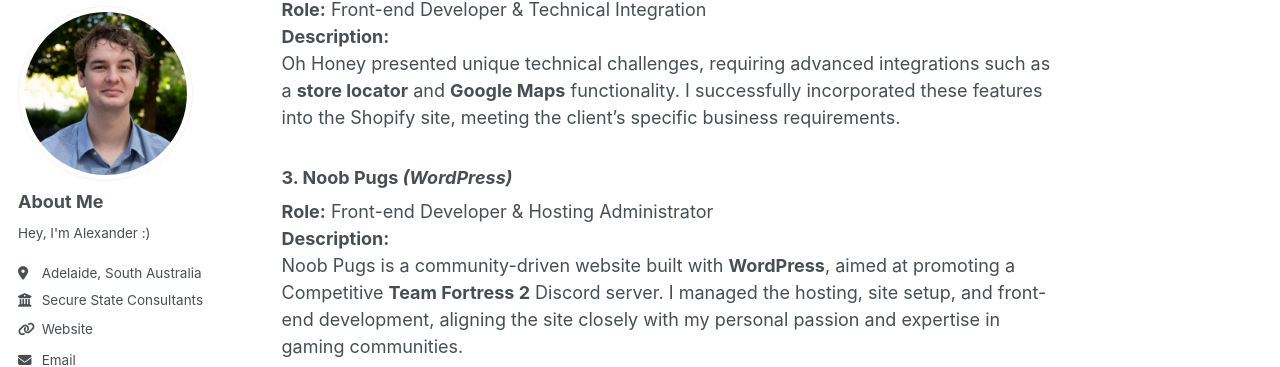
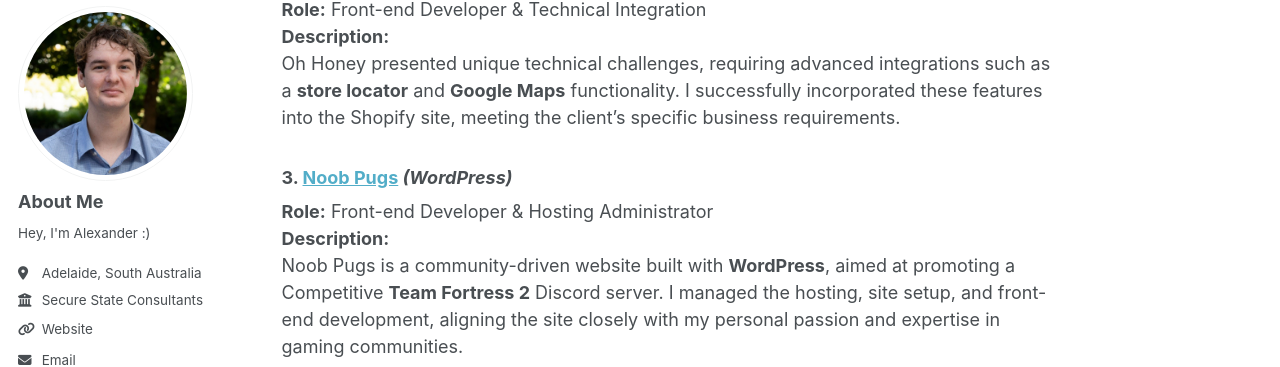
Before and after one commit to sunsetorange1/sunsetorange1.github.io, a Jekyll site: the page built from _posts/2012-08-14-blog-post-1.md, in a window 1280 px wide and 900 px high, scrolled down 551 px. Shown: the part 93-460 px from the top of the window. Built offline with Jekyll 4.4.1, drawn with Linux system fonts in a browser that asks for light colours; part of the change alters nothing that is shown.

```diff
--- a/_posts/2012-08-14-blog-post-1.md
+++ b/_posts/2012-08-14-blog-post-1.md
@@ -17,7 +17,7 @@ Haru Japan is a skincare and beauty online store developed on **Shopify**. I col
 **Description:**
 Oh Honey presented unique technical challenges, requiring advanced integrations such as a **store locator** and **Google Maps** functionality. I successfully incorporated these features into the Shopify site, meeting the client's specific business requirements.
 
-### 3. Noob Pugs *(WordPress)*
+### 3. [Noob Pugs](https://noobpugs.com) *(WordPress)*
 **Role:** Front-end Developer & Hosting Administrator
 **Description:**
 Noob Pugs is a community-driven website built with **WordPress**, aimed at promoting a Competitive **Team Fortress 2** Discord server. I managed the hosting, site setup, and front-end development, aligning the site closely with my personal passion and expertise in gaming communities.
```
